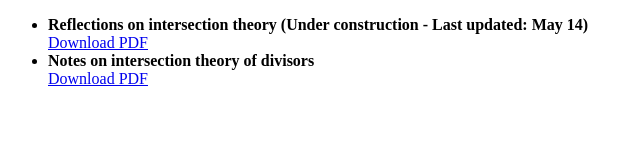
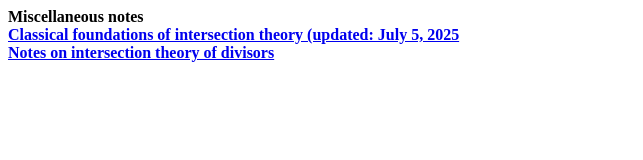
Before and after one commit to mahmoudabdelrazek314/mahmoudabdelrazek314.github.io, a plain HTML site: page about.html in a window 1280 px wide. Shown: the whole page, without its empty margins (0-643 px from the left). Drawn offline with Linux system fonts and the light colour scheme.

Commit message:
Update about.html

```diff
--- a/about.html
+++ b/about.html
@@ -4,18 +4,14 @@
 <body>
 
 
-  <main class="about-section">
-      <b📄 Miscellaneous notes<b>
-      <ul>
-        <li>
-          <strong> Reflections on intersection theory (Under construction - Last updated: May 14)</strong><br>
-          <a href="assets/pdf/Intersection-theory-May14.pdf" target="_blank">Download PDF</a>
-        </li>
-        <li>
-          <strong> Notes on intersection theory of divisors</strong><br>
-          <a href="assets/pdf/A_note_on_intersection_theory_of_divisors.pdf" target="_blank">Download PDF</a>
-        </li>
-      </ul>
+  <main class="main-content">
+      <b> Miscellaneous notes
+        <br>
+          <a href="assets/pdf/Intersection-theory-May14.pdf" target="_blank"> Classical foundations of intersection theory (updated: July 5, 2025</a>
+        <br>
+          <a href="assets/pdf/A_note_on_intersection_theory_of_divisors.pdf" target="_blank"> Notes on intersection theory of divisors</a>
+        <br>
+        <b>
   </main>
 
 </body>
```
